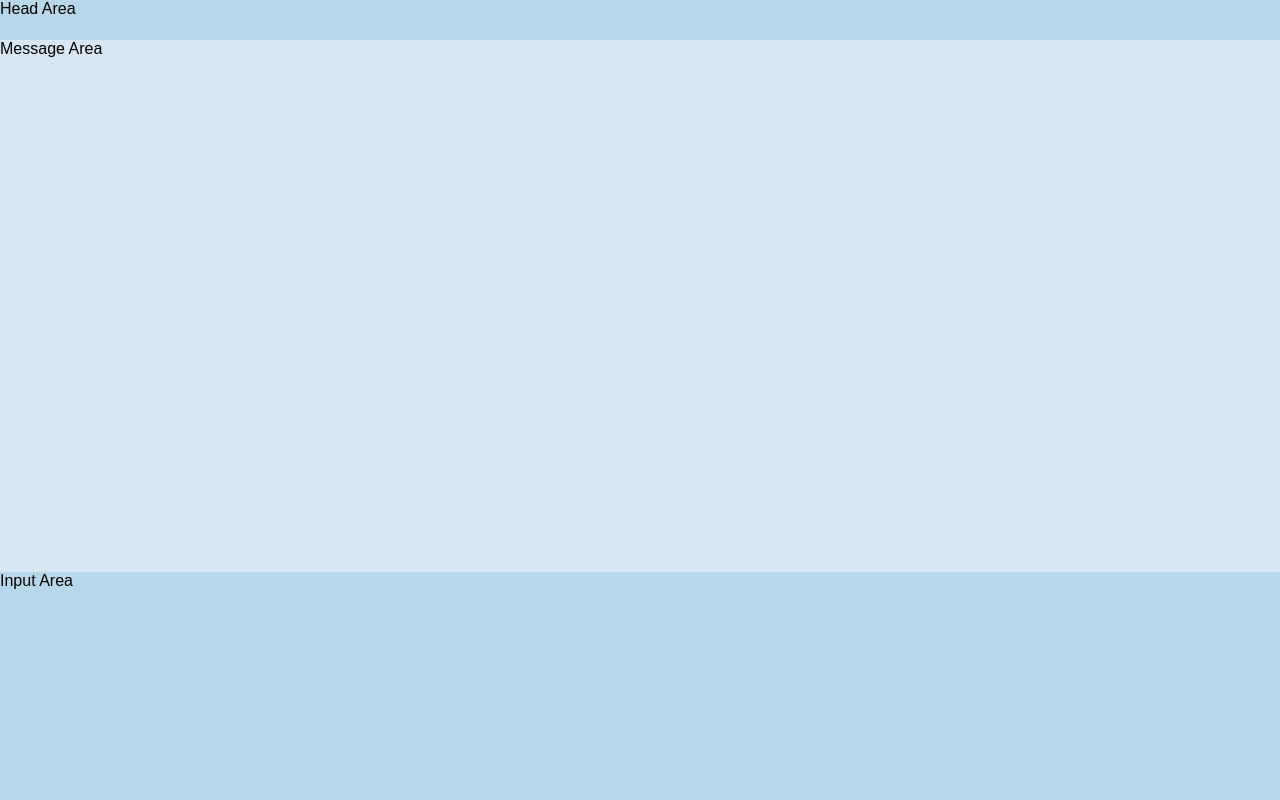
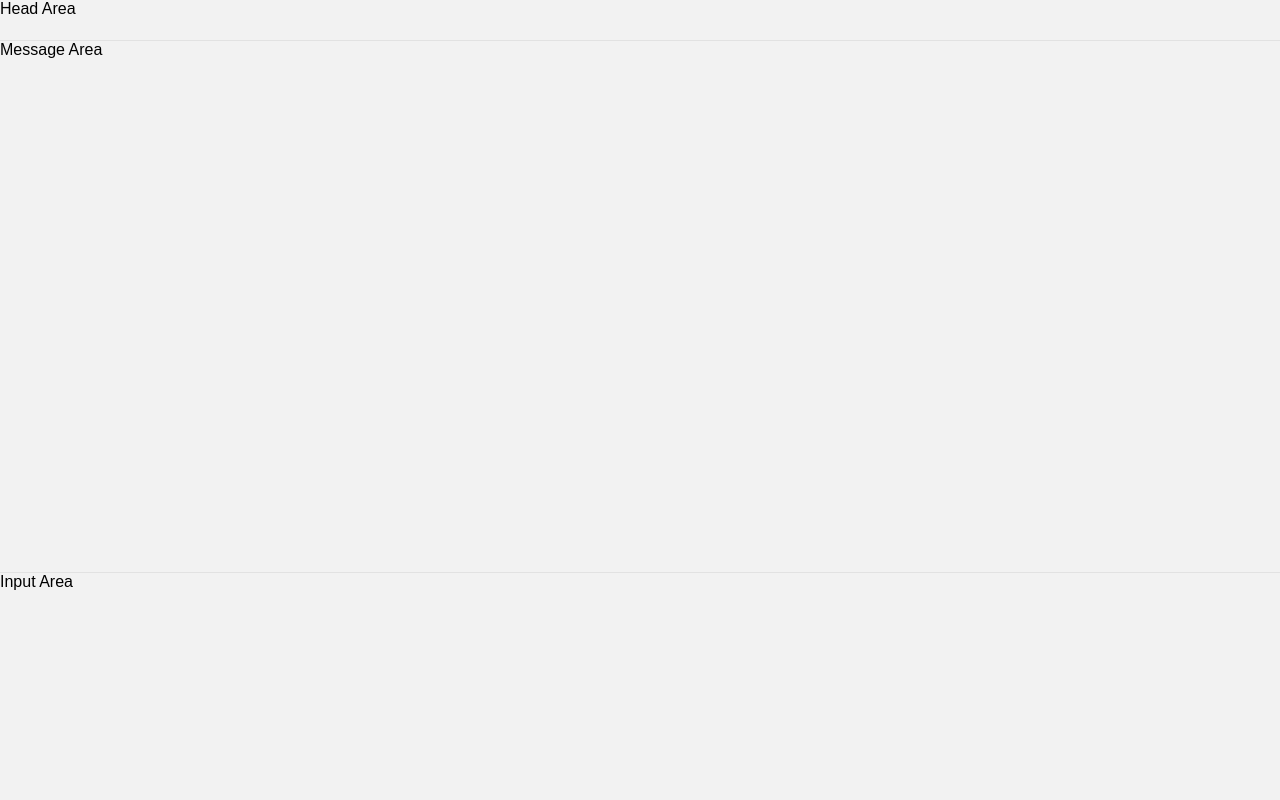
Before and after one commit to shicj0927/MelonChatNewFrontend, a plain HTML site: page message.html in a window 1280 px wide. Drawn offline with Linux system fonts and the light colour scheme; files that its build step writes are made by us from their sources; a web font is replaced by a local one.

Commit message:
更新颜色

```diff
--- a/css/MelonChatIndex.css
+++ b/css/MelonChatIndex.css
@@ -61,7 +61,7 @@ body{
     position: relative;
     top: -100%;
     left: 60px;
-    border: 1px solid #999;
+    border: 1px solid var(--line);
 }
 
 i{
--- a/css/chat.css
+++ b/css/chat.css
@@ -41,7 +41,7 @@ button{
     position: relative;
     top: -100%;
     left: 250px;
-    border: 1px solid #999;
+    border: 1px solid var(--line);
 }
 
 .left-bar-item{
--- a/css/color.css
+++ b/css/color.css
@@ -14,23 +14,25 @@
     /* 按钮，鼠标悬浮 */
     --button-hover-color: #06c;
     /* 主题色1 */
-    --theme-color-a: #d6e6f2;
-    /* 主题色2 */
-    --theme-color-b: #b9d7ea;
+    --theme-color-a: #f2f2f2;
+     /* 主题色2  */
+    --theme-color-b: #e2e2e2;
     /* 页面背景 */
-    --app-bk: var(--theme-color-a);
+    --app-bk: #f2f2f2;
     /* 消息区标题 */
-    --message-head-area: var(--theme-color-b);
+    --message-head-area: #f2f2f2;
     /* 消息区内容 */
-    --message-body-area: var(--theme-color-a);
+    --message-body-area: #f2f2f2;
     /* 消息区编辑框 */
-    --message-input-area: var(--theme-color-b);
+    --message-input-area: #f2f2f2;
+    /* 分界线 */
+    --line: #e2e2e2;
     /* 列表 */
-    --chat-side-bar: var(--theme-color-a);
+    --chat-side-bar: #fff;
     /* 列表,鼠标悬浮 */
-    --chat-side-bar-hover: var(--theme-color-b);
+    --chat-side-bar-hover: #f2f2f2;
     /* 菜单 */
-    --side-bar: var(--theme-color-a);
+    --side-bar: #f2f2f2;
     /* 菜单,鼠标悬浮 */
-    --side-bar-hover: var(--theme-color-b);
+    --side-bar-hover: #e2e2e2;
 }
--- a/css/message.css
+++ b/css/message.css
@@ -26,6 +26,12 @@ button{
     /* border: 1px solid; */
 }
 
+.area-line{
+    width: 100%;
+    height: 1px;
+    background-color: var(--line);
+}
+
 .head-area{
     width: 100%;
     height: 40px;
@@ -35,13 +41,13 @@ button{
 
 .message-area{
     width: 100%;
-    height: calc(70vh - 28px);
+    height: calc(70vh - 29px);
     background-color: var(--message-body-area);
 }
 
 .input-area{
     width: 100%;
-    height: calc(30vh - 12px);
+    height: calc(30vh - 13px);
     background-color: var(--theme-color-b);
     background-color: var(--message-input-area);
 }
--- a/message.html
+++ b/message.html
@@ -10,9 +10,11 @@
             <div class="head-area">
                 Head Area
             </div>
+            <div class="area-line"></div>
             <div class="message-area">
                 Message Area
             </div>
+            <div class="area-line"></div>
             <div class="input-area">
                 Input Area
             </div>
```
